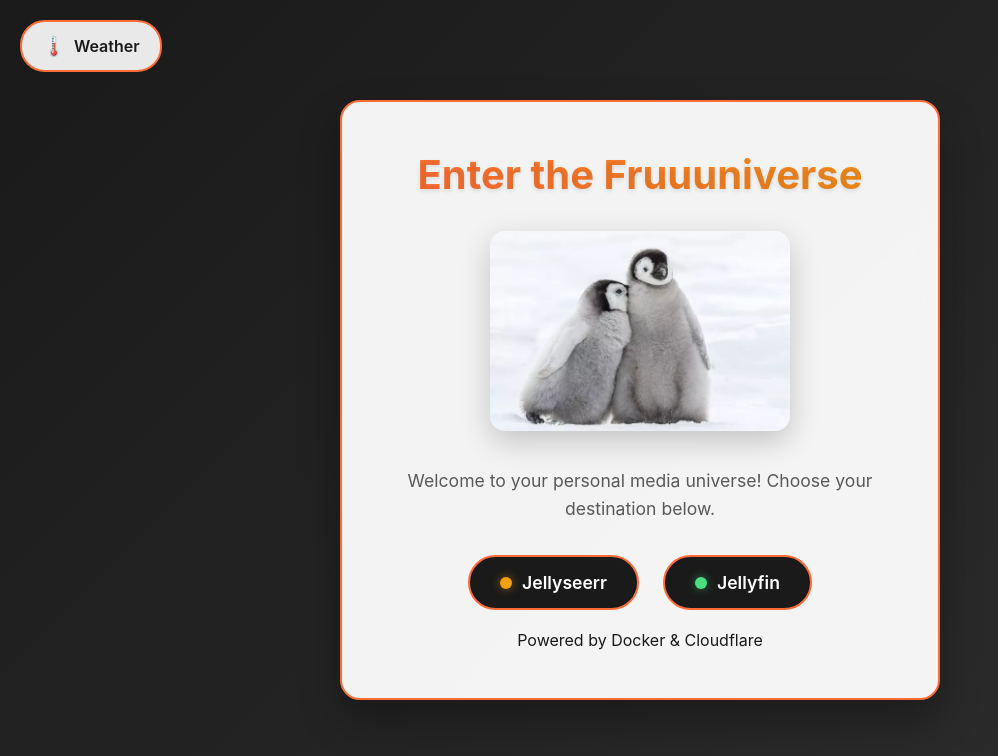
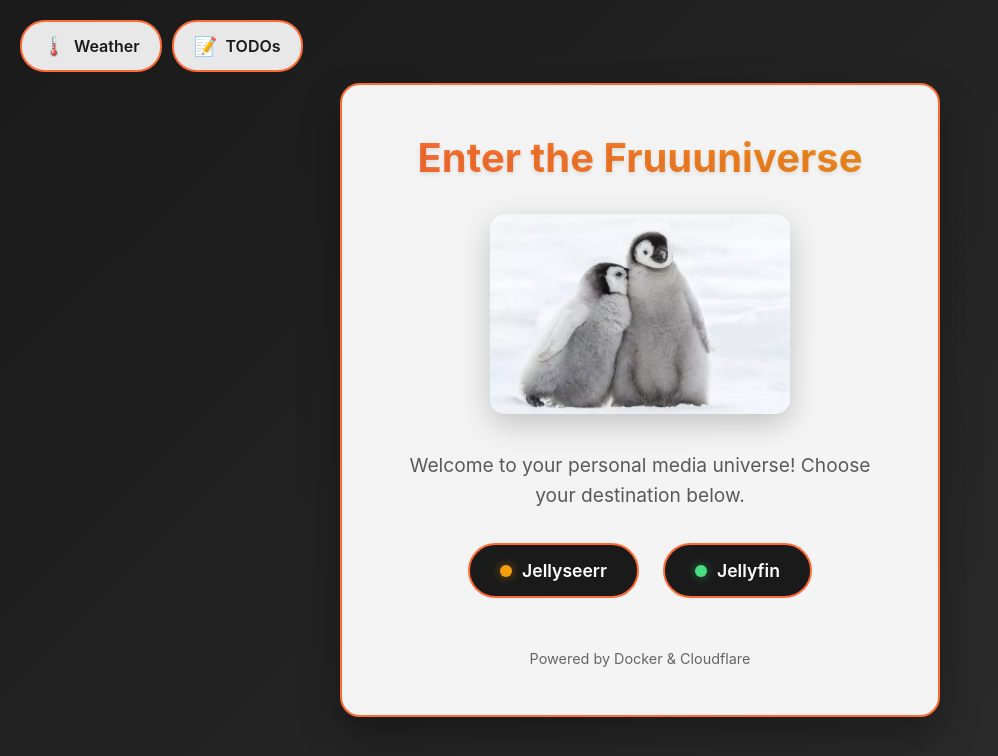
Before and after one commit to DavidSiegl/Kryochamber-Website, a plain HTML site: page index.html in a window 1280 px wide. Shown: the whole page, without its empty margins (0-998 px from the left). Drawn offline with Linux system fonts and the light colour scheme.

Commit message:
added TODO button

```diff
--- a/index.html
+++ b/index.html
@@ -113,10 +113,18 @@
             box-shadow: 0 0 10px rgba(255, 255, 255, 0.8);
         }
 
-        .weather-button {
+        /* Button container for top buttons */
+        .top-buttons {
             position: absolute;
             top: 20px;
             left: 20px;
+            display: flex;
+            gap: 10px;
+            z-index: 10;
+        }
+
+        /* Base button styling */
+        .top-button {
             display: inline-flex;
             align-items: center;
             padding: 12px 20px;
@@ -128,18 +136,25 @@
             font-weight: 600;
             font-size: 1rem;
             transition: all 0.3s ease;
-            z-index: 10;
         }
 
-        .weather-button:hover {
+        .top-button:hover {
             background: #ff6b35;
             color: white;
             transform: translateY(-2px);
             box-shadow: 0 5px 15px rgba(255, 107, 53, 0.3);
         }
 
+        /* Weather button specific */
         .weather-button::before {
             content: '🌡️';
+            margin-right: 8px;
+            font-size: 1.2rem;
+        }
+
+        /* TODOs button specific */
+        .todos-button::before {
+            content: '📝';
             margin-right: 8px;
             font-size: 1.2rem;
         }
@@ -150,6 +165,16 @@
             opacity: 0.8;
             line-height: 1.6;
             color: #333;
+        }
+
+        .footer {
+            margin-top: 1.5rem;
+        }
+
+        .footer p {
+            color: #666;
+            font-size: 0.9rem;
+            margin-top: 0.5rem;
         }
 
         @media (max-width: 768px) {
@@ -167,9 +192,11 @@
                 align-items: center;
             }
 
-            .weather-button {
+            .top-buttons {
                 position: static;
+                justify-content: center;
                 margin-bottom: 1rem;
+                width: 100%;
             }
 
             .service-link {
@@ -177,16 +204,14 @@
                 max-width: 250px;
             }
         }
-
-
-            .welcome-text {
-                font-size: 1.1rem;
-            }
-        }
     </style>
 </head>
 <body>
-    <a href="weather.html" class="weather-button">Weather</a>
+    <!-- Container for top buttons -->
+    <div class="top-buttons">
+        <a href="weather.html" class="top-button weather-button">Weather</a>
+        <a href="https://docs.google.com/document/d/1ChX4odcU57wCYrPUMgRCZWiaF473wbHtRk3CfSzXDaA/edit?usp=sharing" class="top-button todos-button">TODOs</a>
+    </div>
 
     <div class="container">
         <h1>Enter the Fruuuniverse</h1>
```
